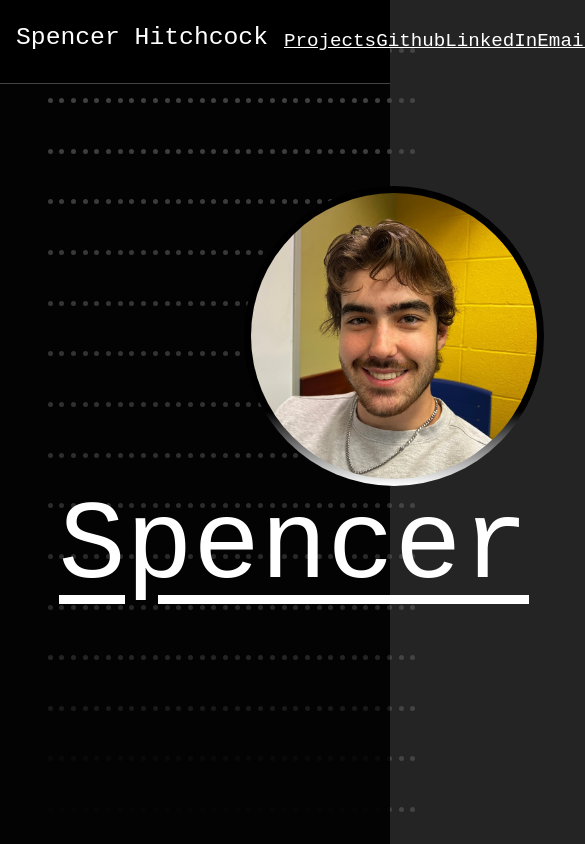
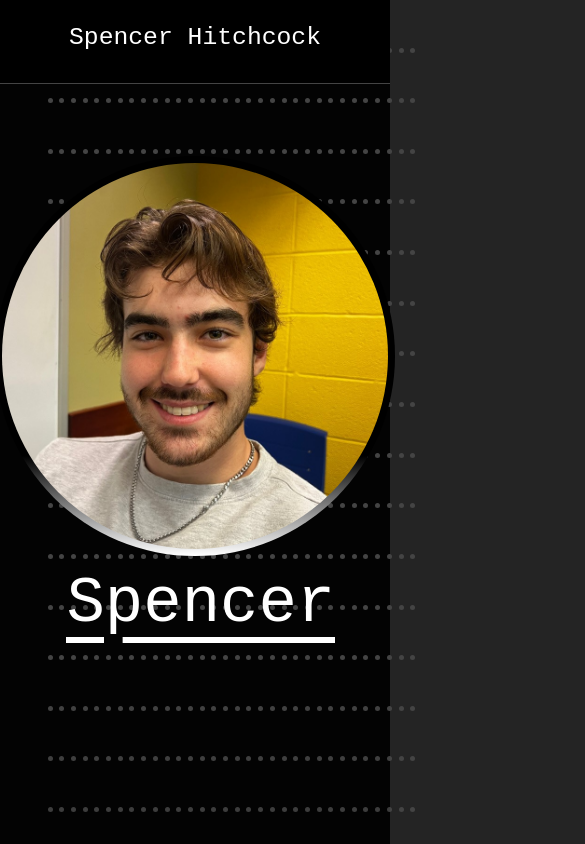
Before and after one commit to SpencerHitchcock05/portfolio_website, a React (Vite) app: page / in a window 390 px wide. Shown: the top 844 px of the page, 585 px wide, since content can reach past the window. Built offline with nearby package versions, Linux system fonts and the light colour scheme.

Commit message:
added mobile compatibility

```diff
--- a/src/App.css
+++ b/src/App.css
@@ -70,9 +70,7 @@ nav {
   border-bottom: 1px solid var(--content-bg-color);
 }
 
-nav > a {
-  margin: 0%;
-}
+
 
 nav > a:link {
   color: white
@@ -98,6 +96,8 @@ nav > a:hover {
   width: 100%;
   height: 100%;
 }
+
+
 
 .dot-radius {
   background-color: none;
@@ -161,10 +161,13 @@ nav > a:hover {
   display: flex;
   justify-content: center;
   align-items: center;
-  font-size: 1.5rem;
 
 }
 
+.text-text {
+  width: 75%;
+  font-size: 1.5rem;
+}
 
 #name-underline {
   width: 100%;
@@ -176,9 +179,9 @@ nav > a:hover {
 }
 
 #profile-container {
-  min-width: 300px;
+  min-width: 400px;
   width: 22vw;
-  min-height: 300px;
+  min-height: 400px;
   height: 22vw;
   background-color: var(--main-bg-color);
   border-radius: 1000px;
@@ -269,6 +272,66 @@ nav > a:hover {
 
 }
 
+@media only screen and (max-width: 800px) {
+
+  nav > a {
+    display: none;
+  }
+
+  #profile-container {
+    left: 0px;
+    position: relative;
+    top: 0;
+  }
+
+  #head-name {
+    font-size: 4rem;
+    position: relative;
+    top: 0;
+    margin-right: 27vw;
+  }
+
+  #name-underline {
+    position: relative;
+    width: 100%;
+  }
+
+  #head-info {
+    display: flex;
+    flex-direction: column;
+    width: 100%;
+    justify-content: center;
+    align-items: center;
+
+    margin-top: 40vw;
+
+    box-sizing: border-box;
+  }
+
+  #name-underline {
+    bottom: 1.8vh;
+    height: 6px;
+  }
+
+  .text-text {
+    width: 100%;
+  }
+
+  #name-header {
+    font-size: 4rem;
+  }
+
+  .project {
+    flex-direction: column;
+  }
+
+  .project > img {
+    width: 90%;
+    margin: 5%;
+  }
+
+}
+
 @keyframes blink {
   0%, 50% {display: none;}
   51%, 100% {display: inline;}
@@ -297,21 +360,3 @@ nav > a:hover {
 
   100% {left: 15vw;}
 }
-
-@keyframes moveLiquid {
-  0%, 100% {
-    clip-path: path(
-      'M100,0 C130,20 170,40 190,70 C200,100 190,130 170,150 C150,170 120,190 100,200 C80,190 50,170 30,150 C10,130 0,100 10,70 C30,40 70,20 100,0'
-    );
-  }
-  25% {
-    clip-path: path(
-      'M100,0 C120,30 160,50 180,80 C200,110 180,140 160,160 C140,180 110,190 90,200 C70,190 40,160 20,140 C10,110 20,90 40,70 C70,50 80,20 100,0'
-    );
-  }
-  50% {
-    clip-path: path(
-      'M100,0 C140,20 1900 80 % lower.'
-    );
-  }
-}
--- a/src/App.jsx
+++ b/src/App.jsx
@@ -1,10 +1,6 @@
-import { useState } from 'react'
-import reactLogo from './assets/react.svg'
-import viteLogo from '/vite.svg'
 import './App.css'
 import Head from './Head.jsx'
 import Content from './Content.jsx'
-import Profile from './Profile.jsx'
 import Nav from './Nav.jsx'
 
 function App() {
@@ -13,7 +9,6 @@ function App() {
     <>
       <Nav />
       <Head />
-      <Profile />
       <Content />
     </>
   )
--- a/src/Head.jsx
+++ b/src/Head.jsx
@@ -1,5 +1,6 @@
 import { useEffect, useState, useRef } from "react"
 import Dot from "./Dot.jsx"
+import Profile from "./Profile.jsx"
 
 
 function Head() {
@@ -31,11 +32,15 @@ function Head() {
                 {nums.map((data) => {
                     return <Dot key={data} data={{x: (data % 32) * 3, y: Math.floor(data / 32) * 6}}/>
                 })}
-                <div id="head-name">
-                    <div>Spencer</div>
-                    <div id="name-underline"></div>
+                <div id="head-info">
+                    <Profile />
+                    <div id="head-name">
+                        <div>Spencer</div>
+                        <div id="name-underline"></div>
+                    </div>
                 </div>
                 <div id="head-gradient"></div>
+
 
             </div>
         </>
--- a/src/TextBox.jsx
+++ b/src/TextBox.jsx
@@ -31,7 +31,7 @@ function TextBox(props) {
         <>
             <div ref={ref} className={`text-box-container ${isInView? "opacity-1 float-in" : "opacity-0"} d-flex justify-content-center align-items-center`}>
                 <div className="text-box graph">
-                    <div className="w-75 text-center p-5 ">
+                    <div className=" text-center p-5 text-text">
                         I am currently enrolled at Dalhousie University taking my second year of computer science. I am also actively looking for coop/internship
                         opportunities for the summer of 2025.
                         <br /><br />
```
